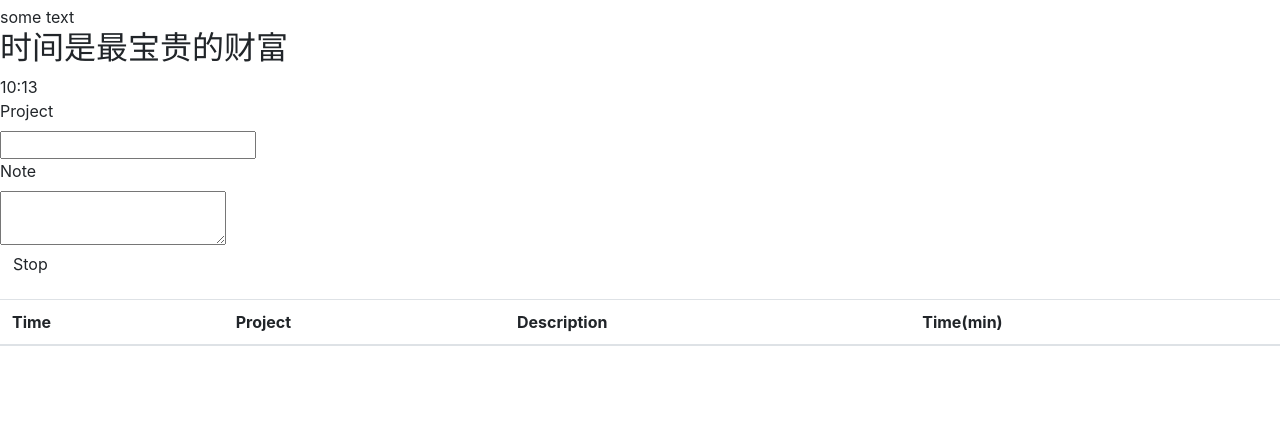
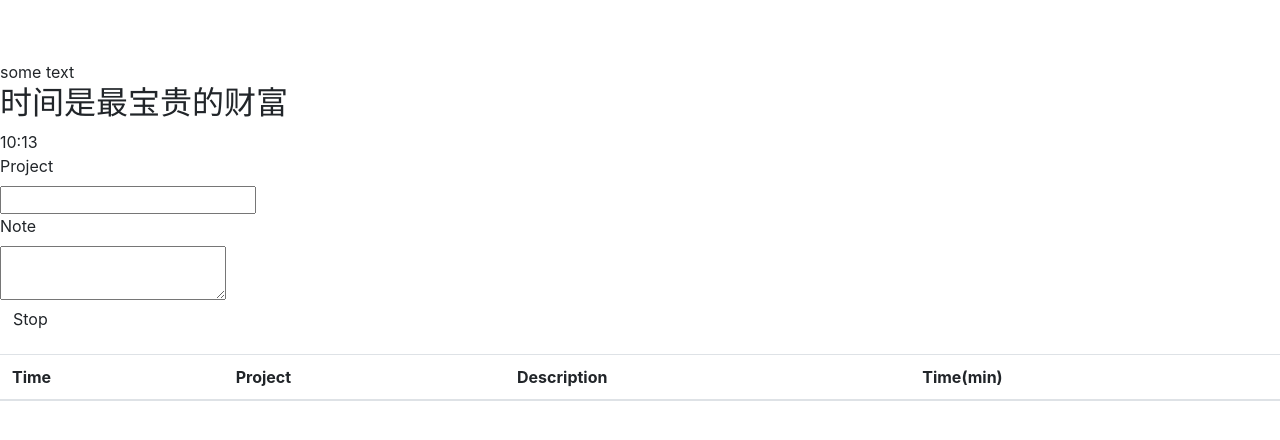
Before and after one commit to tiw/ftime, a PHP site: page /index.html in a window 1280 px wide. Shown: the part 45-485 px from the top of the page. Run offline with PHP 8.4, Linux system fonts and the light colour scheme; lists and menus that the app fills with data are empty; some libraries are stand-ins or nearby versions.

Commit message:
Adjust the main container because of nav bar.

```diff
--- a/public/javascripts/templates/time-fragment/time-fragment-list.html
+++ b/public/javascripts/templates/time-fragment/time-fragment-list.html
@@ -8,7 +8,7 @@
         </div>
     </div>
 </div>
-<div class="row-fluid">
+<div class="main row-fluid">
     <div class="span2">
         some text
     </div>
--- a/public/stylesheets/style.css
+++ b/public/stylesheets/style.css
@@ -4,3 +4,6 @@ input {
 .navbar {
     margin: 5px;
 }
+.main {
+    margin-top: 60px;
+}
```
